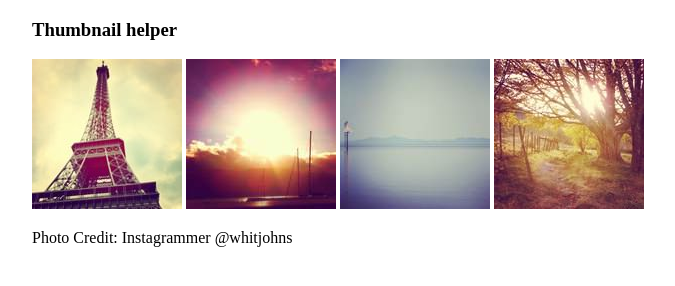
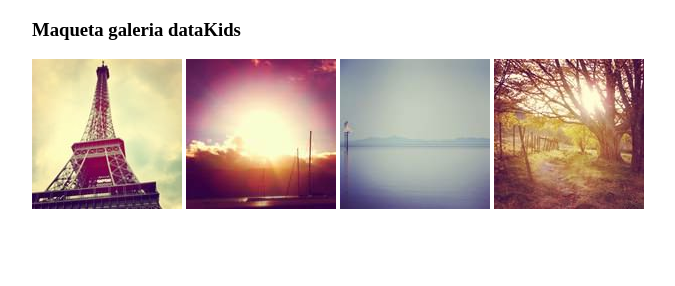
Before and after one commit to lnicanor/dataKids, a plain HTML site: page index.html in a window 1280 px wide. Shown: the whole page, without its empty margins (258-933 px from the left). Drawn offline with Linux system fonts and the light colour scheme.

Commit message:
Update index.html

```diff
--- a/index.html
+++ b/index.html
@@ -63,7 +63,7 @@
     </style>
   </head>
   <body>
-    <h3>Thumbnail helper</h3>
+    <h3>Maqueta galeria dataKids</h3>
     <p>
       <a class="fancybox-thumbs" data-fancybox-group="thumb" href="4_b.jpg"
         ><img src="4_s.jpg" alt=""
@@ -82,6 +82,6 @@
       /></a>
     </p>
 
-    <p>Photo Credit: Instagrammer @whitjohns</p>
+
   </body>
 </html>
```
